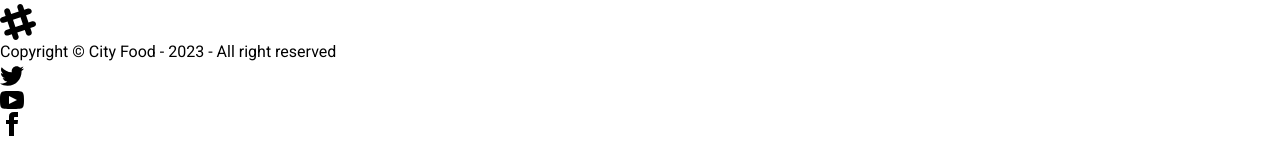
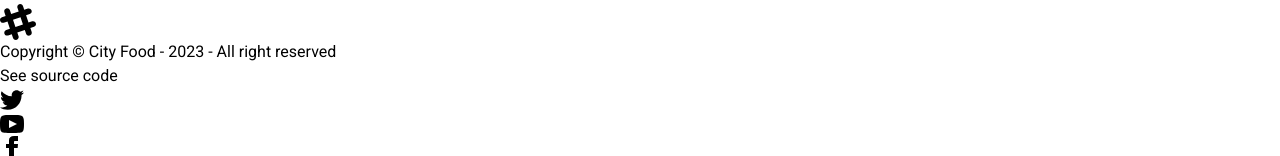
Before and after one commit to DasSubhadip1999/thali_app, a React (Vite) app: page / in a window 1280 px wide. Shown: the part 2676-2832 px from the top of the page. Built offline with nearby package versions, Linux system fonts and the light colour scheme.

Commit message:
source code link added

```diff
--- a/index.html
+++ b/index.html
@@ -2,7 +2,11 @@
 <html lang="en" data-theme="light">
   <head>
     <meta charset="UTF-8" />
-    <link rel="icon" type="image/svg+xml" href="/vite.svg" />
+    <link
+      rel="icon"
+      type="image/png"
+      href="https://cdn-icons-png.flaticon.com/512/5498/5498521.png"
+    />
     <meta name="viewport" content="width=device-width, initial-scale=1.0" />
     <title>City Food</title>
   </head>
--- a/src/components/Footer.jsx
+++ b/src/components/Footer.jsx
@@ -16,6 +16,13 @@ const Footer = () => {
           <path d="M22.672 15.226l-2.432.811.841 2.515c.33 1.019-.209 2.127-1.23 2.456-1.15.325-2.148-.321-2.463-1.226l-.84-2.518-5.013 1.677.84 2.517c.391 1.203-.434 2.542-1.831 2.542-.88 0-1.601-.564-1.86-1.314l-.842-2.516-2.431.809c-1.135.328-2.145-.317-2.463-1.229-.329-1.018.211-2.127 1.231-2.456l2.432-.809-1.621-4.823-2.432.808c-1.355.384-2.558-.59-2.558-1.839 0-.817.509-1.582 1.327-1.846l2.433-.809-.842-2.515c-.33-1.02.211-2.129 1.232-2.458 1.02-.329 2.13.209 2.461 1.229l.842 2.515 5.011-1.677-.839-2.517c-.403-1.238.484-2.553 1.843-2.553.819 0 1.585.509 1.85 1.326l.841 2.517 2.431-.81c1.02-.33 2.131.211 2.461 1.229.332 1.018-.21 2.126-1.23 2.456l-2.433.809 1.622 4.823 2.433-.809c1.242-.401 2.557.484 2.557 1.838 0 .819-.51 1.583-1.328 1.847m-8.992-6.428l-5.01 1.675 1.619 4.828 5.011-1.674-1.62-4.829z"></path>
         </svg>
         <p>Copyright © City Food - 2023 - All right reserved</p>
+        <a
+          href="https://github.com/DasSubhadip1999/thali_app"
+          target="_blank"
+          className="pl-3 text-blue-500 hover:underline"
+        >
+          See source code
+        </a>
       </div>
       <div className="grid-flow-col gap-4 md:place-self-center md:justify-self-end">
         <a>
```
